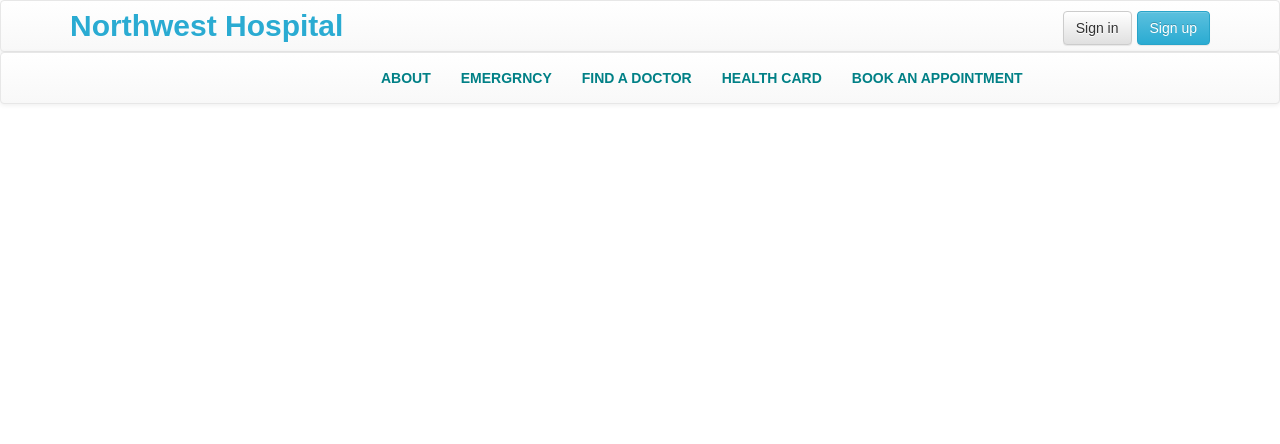
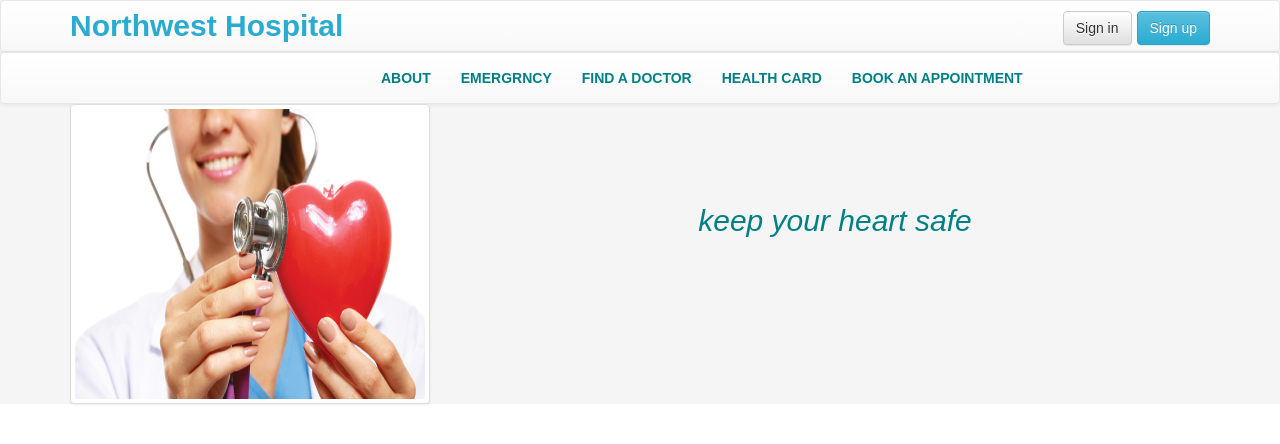
Before and after one commit to NavyaaB/NorthwestHospital, a React (Create React App) app in the folder NorthwestHospitalProject/: page / in a window 1280 px wide. Shown: the top 444 px of the page. Built offline with nearby package versions, Linux system fonts and the light colour scheme.

Commit message:
adding third componet styles i.e heart component styles

```diff
--- a/NorthwestHospitalProject/src/App.css
+++ b/NorthwestHospitalProject/src/App.css
@@ -1,5 +1,6 @@
 .App {
   text-align: center;
+  background-color: #F5F5F5;
 }
 #name {
   font-weight: bold;
@@ -13,3 +14,10 @@ ButtonToolBar,Button {
   font-weight: bold;
   color:#018086;
 }
+#quote {
+  color: #018086;
+  padding: 80px;
+}
+#hear {
+  height: 300px;
+}
--- /dev/null
+++ b/NorthwestHospitalProject/src/Heart.js
@@ -0,0 +1,26 @@
+import React, { Component } from 'react';
+import logo from './logo.svg';
+import {Grid, Row, Col, Image} from 'react-bootstrap';
+import heart from '../images/heart.jpg';
+import './App.css';
+
+class Heart extends Component {
+  render() {
+    return (
+      <div className="App">
+        <Grid>
+          <Row>
+            <Col xs={6} md={4}>
+              <Image  id="hear" src={heart}  thumbnail />
+            </Col>
+            <Col xs={8} md={8}>
+              <h2 id="quote"><i>keep your heart safe</i></h2>
+            </Col>
+          </Row>
+        </Grid>
+      </div>
+    );
+  }
+}
+
+export default Heart;
--- a/NorthwestHospitalProject/src/SecondNavbar.js
+++ b/NorthwestHospitalProject/src/SecondNavbar.js
@@ -7,7 +7,7 @@ class SecondNavbar extends Component {
   render() {
     return (
       <div className="App">
-        <Navbar style={{paddingLeft:350}}>
+        <Navbar style={{paddingLeft:350, margin:0}}>
           <Nav><NavItem eventKey={1} href="#" id="secondNavItem">ABOUT</NavItem></Nav>
           <Nav><NavItem eventKey={1} href="#" id="secondNavItem">EMERGRNCY</NavItem></Nav>
           <Nav><NavItem eventKey={1} href="#" id="secondNavItem">FIND A DOCTOR</NavItem></Nav>
--- a/NorthwestHospitalProject/src/index.js
+++ b/NorthwestHospitalProject/src/index.js
@@ -2,12 +2,14 @@ import React from 'react';
 import ReactDOM from 'react-dom';
 import App from './App';
 import SecondNavbar from './SecondNavbar';
+import Heart from './Heart';
 import './index.css';
 
 ReactDOM.render(
   <div>
   <App />
   <SecondNavbar />
+  <Heart />
   </div>,
   document.getElementById('root')
 );
```
